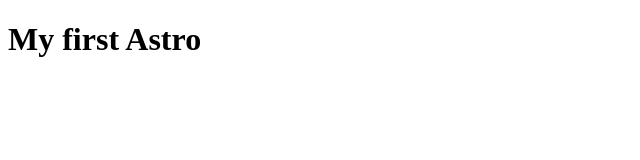
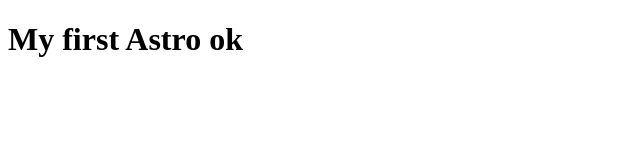
Before and after one commit to jjwu-577/my-first-astro, an Astro site: page / in a window 1280 px wide. Shown: the full height of the page, 0-640 px from the left. Built offline with nearby package versions, Linux system fonts and the light colour scheme; Astro itself is replaced by a stand-in of ours.

Commit message:
edit index see netlify

```diff
--- a/src/pages/index.astro
+++ b/src/pages/index.astro
@@ -10,6 +10,6 @@
 		<title>Astro</title>
 	</head>
 	<body>
-		<h1>My first Astro</h1>
+		<h1>My first Astro ok</h1>
 	</body>
 </html>
```
